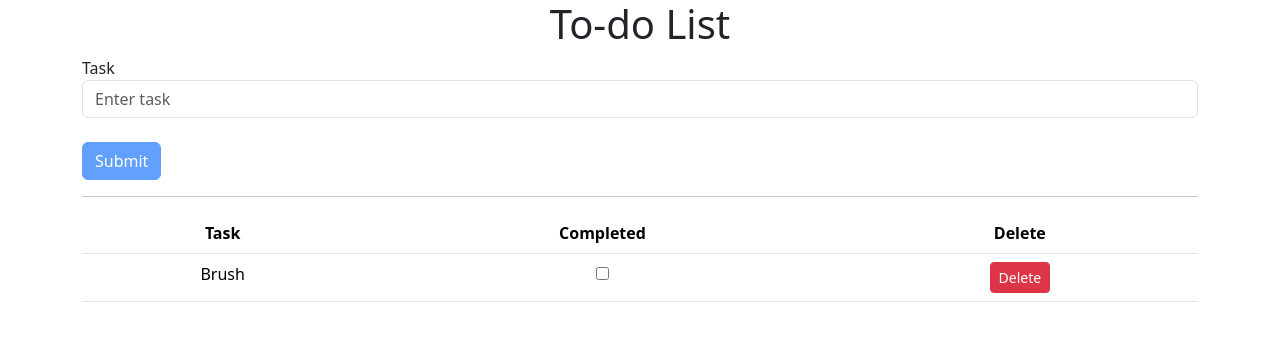
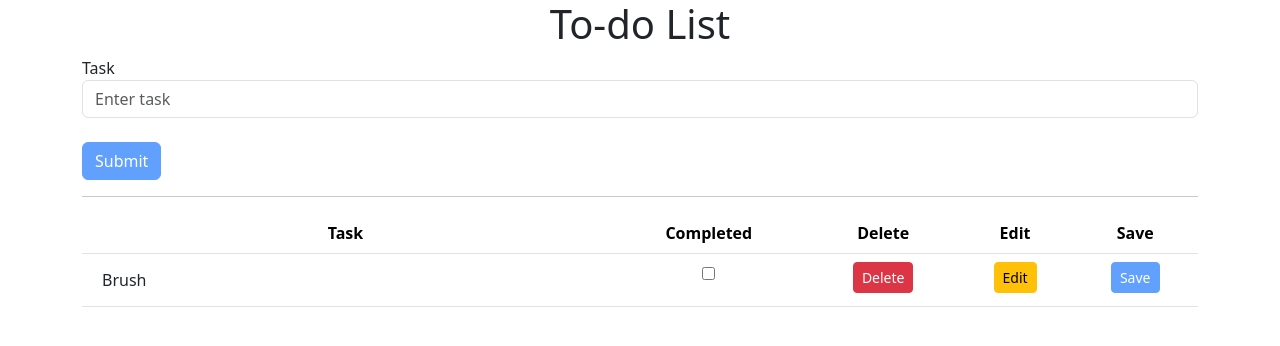
Before and after one commit to naveenvarma19/TodoList, an Angular app: page / in a window 1280 px wide. Shown: the top 346 px of the page. Built offline with nearby package versions, Linux system fonts and the light colour scheme.

Commit message:
Added Edit Button and Save

```diff
--- a/src/app/components/todolist/todolist.component.css
+++ b/src/app/components/todolist/todolist.component.css
@@ -0,0 +1,11 @@
+.edit {
+  border: solid 2px orange;
+}
+
+.notedit {
+  border: none;
+}
+
+.crossed {
+  text-decoration: line-through;
+}
--- a/src/app/components/todolist/todolist.component.html
+++ b/src/app/components/todolist/todolist.component.html
@@ -19,18 +19,29 @@
                 <th scope="col">Task</th>
                 <th scope="col">Completed</th>
                 <th scope="col">Delete</th>
+                <th scope="col">Edit</th>
+                <th scope="col">Save</th>
             </tr>
         </thead>
         <tbody class="text-center">
-            @for (t of taskArray; track $index) {
+            @for (task of taskList; track $index) {
             <tr>
-                <td>{{t.taskName}}</td>
+                <td class="text-center">
+                    <input type="text" class="form-control w-50" id="taskInTable" value="{{task.taskName}}"
+                        [readOnly]="!task.isEditable" #taskInput
+                        [ngClass]="{'edit': task.isEditable, 'notedit':!task.isEditable, 'crossed':task.isCompleted}">
+                </td>
                 <td class="text-center"><input type="checkbox" (change)="onCheck($index)"></td>
                 <td><button type="submit" class="btn btn-danger btn-sm" (click)="onDeleteTask($index)">Delete</button>
+                </td>
+                <td><button type="submit" class="btn btn-warning btn-sm" (click)="onEditTask($index)"
+                        [disabled]="task.isEditable">Edit</button>
+                </td>
+                <td><button type="submit" class="btn btn-primary btn-sm" (click)="onSaveTask($index,taskInput.value)"
+                        [disabled]="!task.isEditable">Save</button>
                 </td>
             </tr>
             }
         </tbody>
     </table>
-
 </div>
--- a/src/app/components/todolist/todolist.component.ts
+++ b/src/app/components/todolist/todolist.component.ts
@@ -1,34 +1,45 @@
+import { CommonModule } from '@angular/common';
 import { Component, OnInit } from '@angular/core';
 import { FormsModule, NgForm } from '@angular/forms';
 
 @Component({
   selector: 'app-todolist',
   standalone: true,
-  imports: [FormsModule],
+  imports: [FormsModule, CommonModule],
   templateUrl: './todolist.component.html',
   styleUrl: './todolist.component.css',
 })
 export class TodolistComponent implements OnInit {
-  taskArray = [{ taskName: 'Brush', isCompleted: false }];
+  taskList = [{ taskName: 'Brush', isCompleted: false, isEditable: false }];
 
   constructor() {}
 
   ngOnInit(): void {}
 
   onSubmit(form: NgForm) {
-    this.taskArray.push({
+    this.taskList.push({
       taskName: form.controls['task'].value,
       isCompleted: false,
+      isEditable: false,
     });
 
     form.reset();
   }
 
   onCheck(index: any) {
-    this.taskArray[index].isCompleted = !this.taskArray[index].isCompleted;
+    this.taskList[index].isCompleted = !this.taskList[index].isCompleted;
   }
 
   onDeleteTask(index: any) {
-    this.taskArray.splice(index, 1);
+    this.taskList.splice(index, 1);
+  }
+
+  onEditTask(index: any) {
+    this.taskList[index].isEditable = true;
+  }
+
+  onSaveTask(index: any, taskInTable: string) {
+    this.taskList[index].taskName = taskInTable;
+    this.taskList[index].isEditable = false;
   }
 }
```
